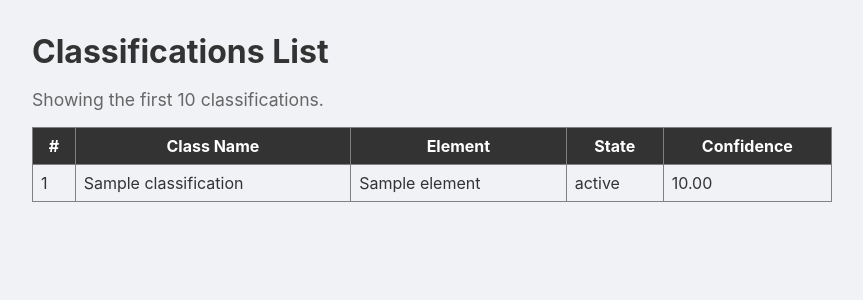
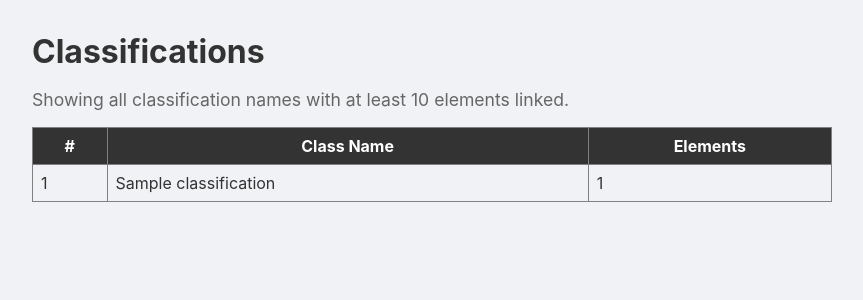
Before and after one commit to geourjoa/random-project, a Flask app: template app/templates/classifications.html in a window 1280 px wide. Shown: the part 52-352 px from the top of the page, without its empty margins (208-1071 px from the left). Run offline with Flask 3, Linux system fonts and the light colour scheme; the template is opened without the code that fills it: most values are stand-ins (such as "Sample title", 1, 10 or a date in 2020).

Commit message:
Fix my request to display only Classi with at least 10 element lnked

```diff
--- a/app/templates/classifications.html
+++ b/app/templates/classifications.html
@@ -3,16 +3,14 @@
 {% block title %}Classifications{% endblock %}
 
 {% block content %}
-    <h1>Classifications List</h1>
-    <p>Showing the first 10 classifications.</p>
+    <h1>Classifications</h1>
+    <p>Showing all classification names with at least 10 elements linked.</p>
     <table border="1" cellpadding="8" cellspacing="0" style="border-collapse: collapse; width: 100%;">
         <thead style="background-color: #333; color: #fff;">
             <tr>
                 <th>#</th>
                 <th>Class Name</th>
-                <th>Element</th>
-                <th>State</th>
-                <th>Confidence</th>
+                <th>Elements</th>
             </tr>
         </thead>
         <tbody>
@@ -20,9 +18,7 @@
             <tr>
                 <td>{{ loop.index }}</td>
                 <td>{{ c.class_name }}</td>
-                <td>{{ c.element.name }}</td>
-                <td>{{ c.state }}</td>
-                <td>{{ "%.2f"|format(c.confidence) }}</td>
+                <td>{{ c.element_count }}</td>
             </tr>
             {% endfor %}
         </tbody>
```
Also changed, not shown: app/routes.py (+7 -7 lines).
